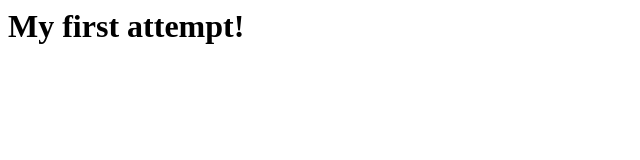
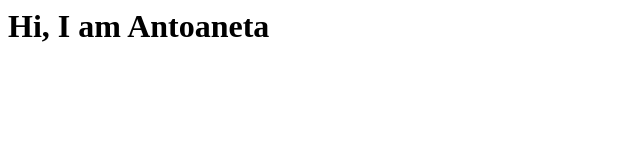
Before and after one commit to dedikova/dedikova.github.io, a plain HTML site: page index.html in a window 1280 px wide. Shown: the whole page, without its empty margins (0-640 px from the left). Drawn offline with Linux system fonts and the light colour scheme.

Commit message:
title changed

```diff
--- a/index.html
+++ b/index.html
@@ -1 +1 @@
-<h1>My first attempt!</h1>
+<h1>Hi, I am Antoaneta</h1>
```
